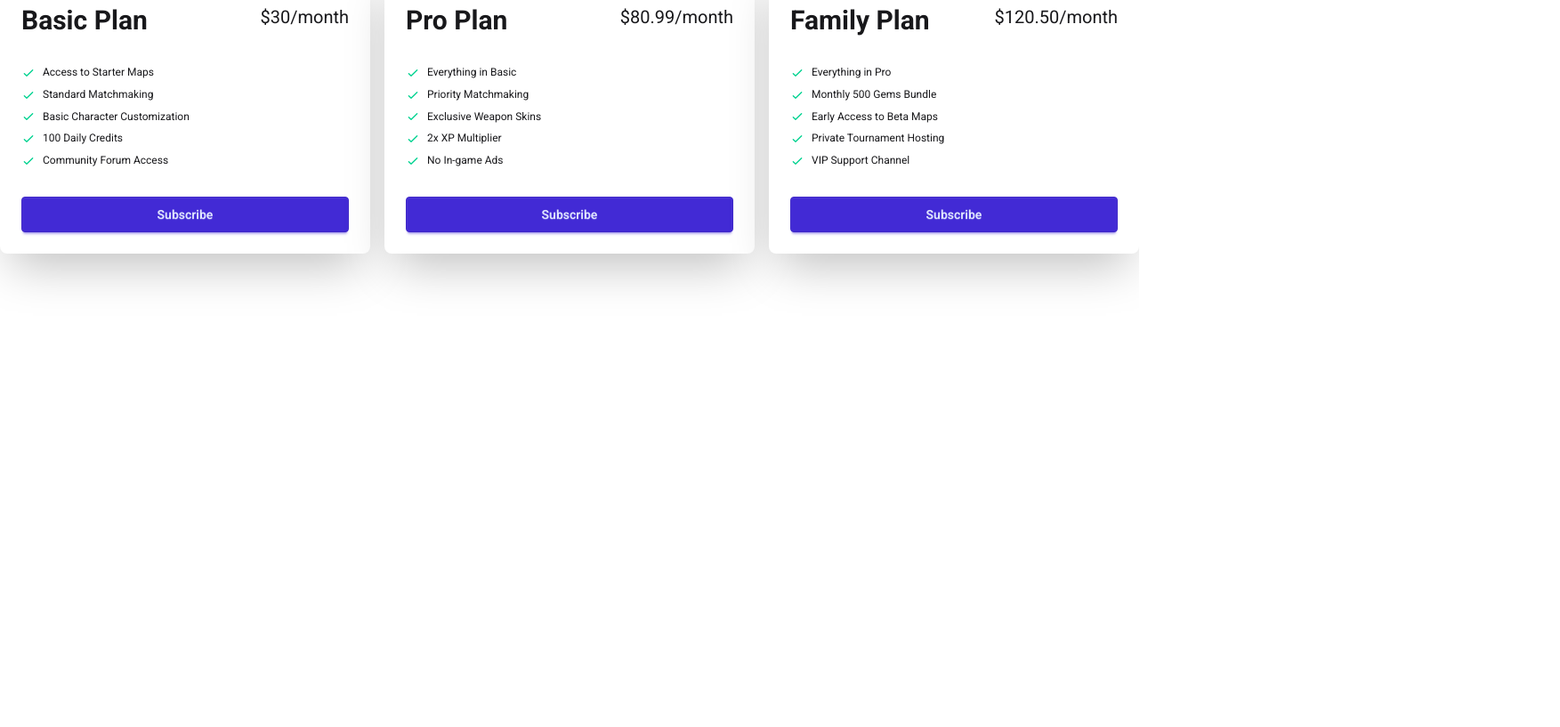
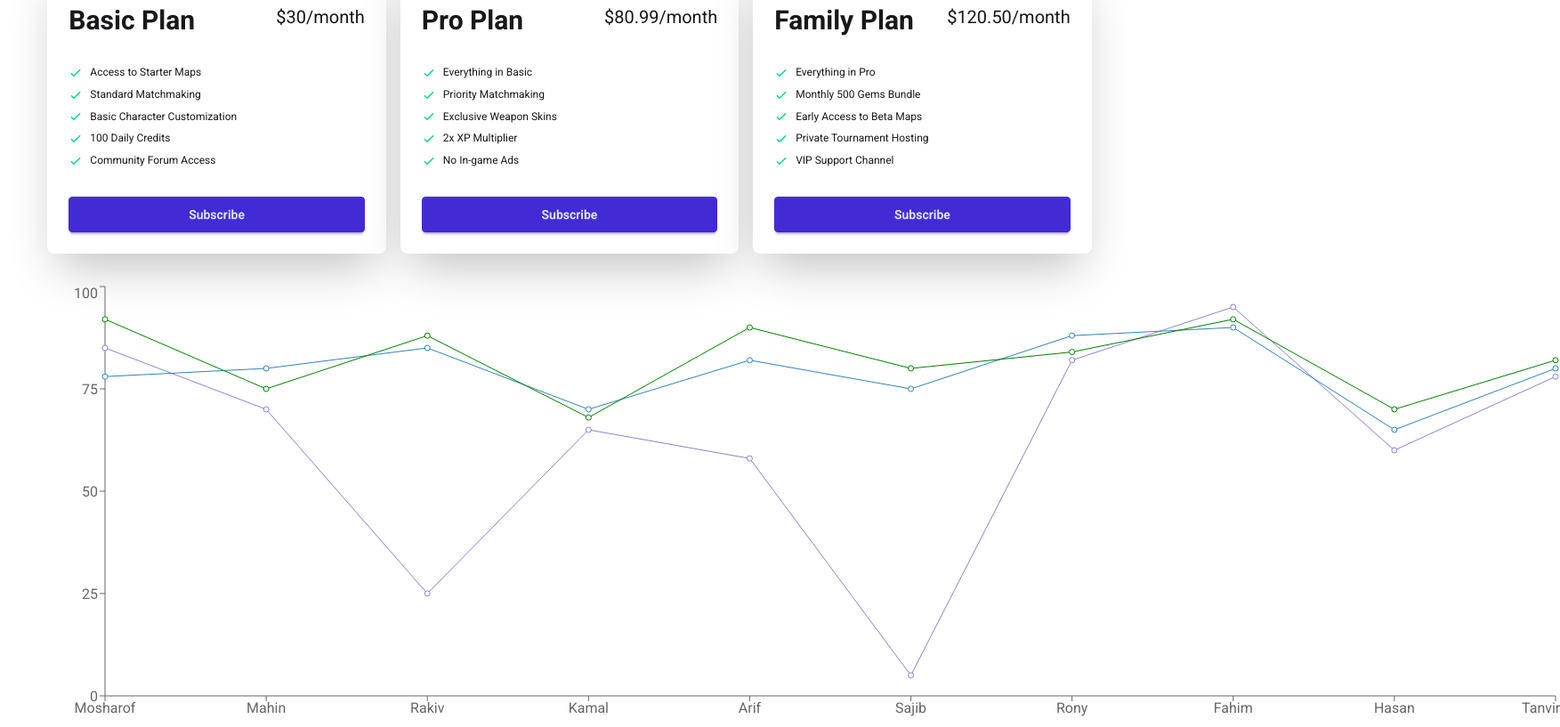
Before and after one commit to programmermosharof/react-ecosystem-practice, a React (Vite) app: page /contact in a window 1280 px wide. Shown: the part 171-988 px from the top of the page at 89% size, 1753 px wide, since content can reach past the window. Before the commit the page ends 800 px from the top, so only its background shows below. Built offline with nearby package versions, Linux system fonts and the light colour scheme.

Commit message:
Marks Chart Added

```diff
--- a/package.json
+++ b/package.json
@@ -10,9 +10,11 @@
     "preview": "vite preview"
   },
   "dependencies": {
+    "axios": "^1.13.6",
     "lucide-react": "^0.577.0",
     "react": "^19.2.4",
     "react-dom": "^19.2.4",
+    "react-is": "^19.2.4",
     "recharts": "^3.8.0"
   },
   "devDependencies": {
--- /dev/null
+++ b/public/Marks.json
@@ -0,0 +1,12 @@
+[
+  { "id": 1, "name": "Mosharof", "math": 85, "bangla": 78, "english": 92 },
+  { "id": 2, "name": "Mahin", "math": 70, "bangla": 80, "english": 75 },
+  { "id": 3, "name": "Rakiv", "math": 90, "bangla": 85, "english": 88 },
+  { "id": 4, "name": "Kamal", "math": 65, "bangla": 70, "english": 68 },
+  { "id": 5, "name": "Arif", "math": 88, "bangla": 82, "english": 90 },
+  { "id": 6, "name": "Sajib", "math": 5, "bangla": 75, "english": 80 },
+  { "id": 7, "name": "Rony", "math": 82, "bangla": 88, "english": 84 },
+  { "id": 8, "name": "Fahim", "math": 95, "bangla": 90, "english": 92 },
+  { "id": 9, "name": "Hasan", "math": 60, "bangla": 65, "english": 70 },
+  { "id": 10, "name": "Tanvir", "math": 78, "bangla": 80, "english": 82 }
+]
--- a/src/App.jsx
+++ b/src/App.jsx
@@ -1,13 +1,17 @@
 
 import { Suspense } from 'react'
 import './App.css'
-import DaisyNav from './Components/DaisyNav/DaisyNav'
+
 import Navbar from './Components/Navbar/Navbar'
 import PricingOption from './Components/PricingOption/PricingOption'
+import ResultChart from './Components/ResultChart/ResultChart'
+import Data from './Components/ResultChart/data'
+import axios from 'axios'
+import Marks from './Components/ResultChart/Marks'
 
 
 
-
+const marksPromise = axios.get('Marks.json')
 const pricingPromise = fetch('PricingData.json')
 .then(res => res.json())
 function App() {
@@ -25,9 +29,15 @@ function App() {
 
         </PricingOption>
        </Suspense>
+       <Suspense fallback="Hi I am Coming">
+        <Marks marksPromise={marksPromise}>
+
+        </Marks>
+       </Suspense>
 
       {/* <DaisyPricing></DaisyPricing> */}
-
+       <ResultChart></ResultChart>
+       {/* <Data></Data> */}
 
     </main>
     <footer>
--- a/src/Components/Navbar/Navbar.jsx
+++ b/src/Components/Navbar/Navbar.jsx
@@ -36,7 +36,7 @@ const Navbar = () => {
   const links = navigationLinks.map(route => <Link key={route.id} route={route}></Link>)
 
     return (
-    <nav className='flex justify-between mx-8 mt-4'>
+    <nav className='flex w-11/12 mx-auto justify-between  mt-4'>
         <span onClick={() => setOpen(!open)} className='flex gap-4'>
           {open ? <CircleX className='md:hidden'></CircleX>: <Menu className='md:hidden'></Menu>}
           <ul className={`md:hidden duration-1000 ${open ? 'top-12':'-top-40'} absolute bg-amber-950  z-10 `}>{links}</ul>
--- a/src/Components/PricingOption/PricingOption.jsx
+++ b/src/Components/PricingOption/PricingOption.jsx
@@ -9,7 +9,7 @@ const PricingOption = ({pricingPromise}) => {
     console.log(pricing);
 
     return (
-        <div>
+        <div className='w-11/12 mx-auto'>
             <h1 className='text-5xl text-center mb-6'>Join Our Pro Membership</h1>
             <div className='grid grid-cols-1 md:grid-cols-3 lg:grid-cols-3 gap-4'>
                 {/* {
--- /dev/null
+++ b/src/Components/ResultChart/Data.jsx
@@ -0,0 +1,24 @@
+import React from 'react';
+import { LineChart, Line, XAxis, YAxis, Tooltip } from 'recharts';
+const data = [
+  { month: 'Jan', sales: 400 },
+  { month: 'Feb', sales: 800 },
+  { month: 'Mar', sales: 600 },
+];
+const Data = () => {
+  return (
+    <div className='w-11/12 mx-auto '>
+
+    <LineChart  height={300} data={data}>
+  <XAxis dataKey="month" />
+  <YAxis />
+  <Tooltip />
+  <Line dataKey="sales" stroke="blue" />
+</LineChart>
+
+
+    </div>
+  );
+};
+
+export default Data;
--- /dev/null
+++ b/src/Components/ResultChart/Marks.jsx
@@ -0,0 +1,14 @@
+import React, { use } from 'react';
+
+const Marks = ({marksPromise}) => {
+    const marksData =use(marksPromise)
+    console.log(marksData);
+
+    return (
+        <div>
+
+        </div>
+    );
+};
+
+export default Marks;
--- a/src/Components/ResultChart/ResultChart.jsx
+++ b/src/Components/ResultChart/ResultChart.jsx
@@ -1,8 +1,30 @@
 import React from 'react';
+import { Line, LineChart, Tooltip, XAxis, YAxis } from 'recharts';
 
+const students = [
+    { id: 1, name: "Mosharof", math: 85, bangla: 78, english: 92 },
+    { id: 2, name: "Mahin", math: 70, bangla: 80, english: 75 },
+    { id: 3, name: "Rakiv", math: 25, bangla: 85, english: 88 },
+    { id: 4, name: "Kamal", math: 65, bangla: 70, english: 68 },
+    { id: 5, name: "Arif", math: 58, bangla: 82, english: 90 },
+    { id: 6, name: "Sajib", math: 5, bangla: 75, english: 80 },
+    { id: 7, name: "Rony", math: 82, bangla: 88, english: 84 },
+    { id: 8, name: "Fahim", math: 95, bangla: 90, english: 92 },
+    { id: 9, name: "Hasan", math: 60, bangla: 65, english: 70 },
+    { id: 10, name: "Tanvir", math: 78, bangla: 80, english: 82 }
+];
 const ResultChart = () => {
     return (
-        <div>
+        <div className='w-11/12 mx-auto mt-8'>
+            <LineChart width={1700}height={500} data={students}>
+               <Line  dataKey="math" stroke="#8884d8" ></Line>
+               <Line dataKey={"bangla"}></Line>
+               <Line dataKey={"english"}stroke="green" ></Line>
+               <XAxis dataKey={'name'}></XAxis>
+               <YAxis></YAxis>
+               <Tooltip></Tooltip>
+
+            </LineChart>
 
         </div>
     );
```
Also changed, not shown: 1 other file (tests, documents, lock files or other folders).
